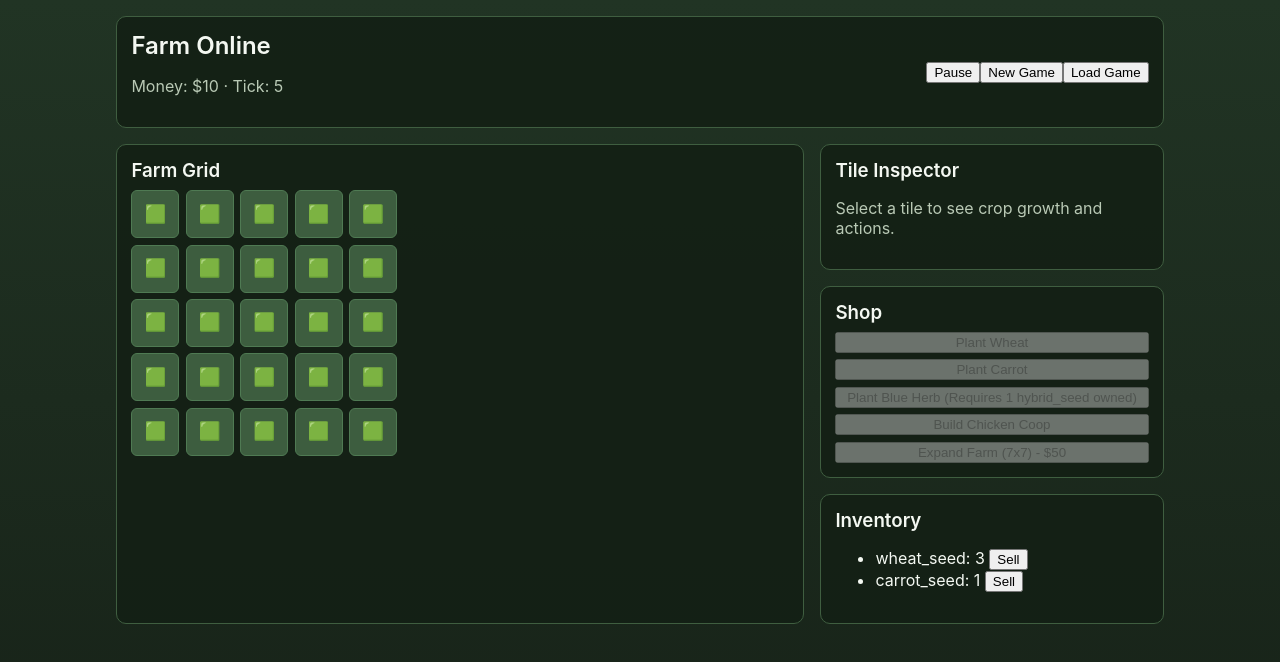
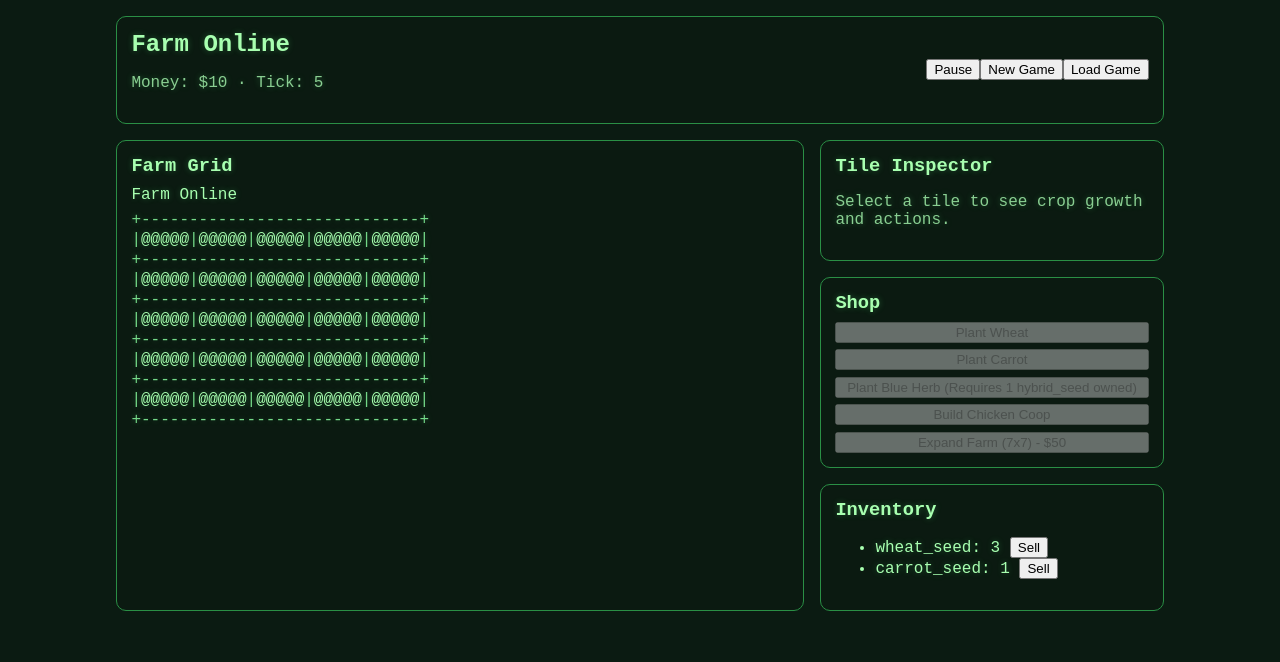
Before and after one commit to believeshe123-coder/Farm-Online, a React (Vite) app: page / in a window 1280 px wide. Shown: the top 662 px of the page. Built offline with nearby package versions, Linux system fonts and the light colour scheme.

Commit message:
Convert farm grid to ASCII terminal board

```diff
--- a/src/App.jsx
+++ b/src/App.jsx
@@ -1,6 +1,6 @@
 import { useEffect, useState } from 'react';
 import HudBar from './ui/HudBar';
-import FarmGrid from './ui/FarmGrid';
+import AsciiBoard from './ui/AsciiBoard';
 import ShopPanel from './ui/ShopPanel';
 import InventoryPanel from './ui/InventoryPanel';
 import TileInspector from './ui/TileInspector';
@@ -69,7 +69,7 @@ export default function App() {
         onLoadGame={handleLoadGame}
       />
       <main className="main-layout">
-        <FarmGrid
+        <AsciiBoard
           tiles={gameState.tiles}
           gridSize={gameState.gridSize}
           renderMode={gameState.renderMode}
--- /dev/null
+++ b/src/render/asciiBoard.js
@@ -0,0 +1,58 @@
+const TILE_WIDTH = 5;
+
+function tileToAsciiCell(tile) {
+  switch (tile.type) {
+    case 'growing':
+      return '#####';
+    case 'ready':
+      return '$$$$$';
+    case 'coop':
+      return 'CCCCC';
+    case 'tilled':
+      return '.....';
+    case 'empty':
+    default:
+      return '@@@@@';
+  }
+}
+
+export function buildAsciiBoard(state) {
+  const { tiles, gridSize, selectedTileIndex } = state;
+  const horizontalLine = `+${'-'.repeat(gridSize * TILE_WIDTH + (gridSize - 1))}+`;
+  const boardLines = [[{ text: horizontalLine, className: 'ascii-border' }]];
+
+  for (let row = 0; row < gridSize; row += 1) {
+    const rowTokens = [{ text: '|', className: 'ascii-border' }];
+
+    for (let col = 0; col < gridSize; col += 1) {
+      const index = row * gridSize + col;
+      const tile = tiles[index];
+      const classes = ['ascii-cell'];
+
+      if (tile?.type === 'ready') {
+        classes.push('is-ready');
+      }
+
+      if (selectedTileIndex === index) {
+        classes.push('is-selected');
+      }
+
+      rowTokens.push({ text: tileToAsciiCell(tile), className: classes.join(' ') });
+
+      if (col < gridSize - 1) {
+        rowTokens.push({ text: '|', className: 'ascii-border' });
+      }
+    }
+
+    rowTokens.push({ text: '|', className: 'ascii-border' });
+    boardLines.push(rowTokens);
+    boardLines.push([{ text: horizontalLine, className: 'ascii-border' }]);
+  }
+
+  return {
+    headerLines: ['Farm Online'],
+    boardLines,
+  };
+}
+
+export const ASCII_TILE_WIDTH = TILE_WIDTH;
--- a/src/styles.css
+++ b/src/styles.css
@@ -1,7 +1,7 @@
 :root {
-  font-family: Inter, system-ui, -apple-system, Segoe UI, Roboto, sans-serif;
-  color: #f4f8f2;
-  background: #1e2b20;
+  font-family: 'Courier New', Courier, monospace;
+  color: #a8ffb0;
+  background: #0b1b12;
 }
 
 * {
@@ -11,7 +11,9 @@
 body {
   margin: 0;
   min-height: 100vh;
-  background: linear-gradient(180deg, #213424, #172218);
+  background: #0b1b12;
+  color: #a8ffb0;
+  text-shadow: 0 0 6px rgba(92, 255, 130, 0.28);
 }
 
 #root {
@@ -40,8 +42,8 @@ body {
 
 .panel,
 .grid-panel {
-  background: rgba(19, 32, 21, 0.9);
-  border: 1px solid #3f5e40;
+  background: rgba(11, 27, 18, 0.92);
+  border: 1px solid #2a8f45;
   border-radius: 10px;
   padding: 0.9rem;
 }
@@ -53,32 +55,83 @@ h3 {
 }
 
 .muted {
-  color: #b9c9b5;
+  color: #89ce91;
 }
 
-.farm-grid {
-  --tile-size: 3rem;
-  display: grid;
-  gap: 0.4rem;
-  justify-content: start;
+.ascii-panel {
+  overflow: hidden;
 }
 
-.tile {
-  width: var(--tile-size);
-  height: var(--tile-size);
-  padding: 0;
-  display: grid;
-  place-items: center;
-  border-radius: 6px;
-  background: #3d5d3f;
-  border: 1px solid #4f7a53;
-  font-size: 1.1rem;
-  cursor: pointer;
+.ascii-scroll-wrap {
+  overflow-x: auto;
+  padding-bottom: 0.2rem;
 }
 
-.tile.selected {
-  outline: 2px solid #f2d27a;
-  outline-offset: 1px;
+.ascii-header,
+.ascii-board {
+  margin: 0;
+  font-family: inherit;
+  font-size: 1rem;
+  line-height: 1.25;
+  white-space: pre;
+}
+
+.ascii-header {
+  margin-bottom: 0.3rem;
+}
+
+.ascii-board-wrap {
+  --cell-width: 5ch;
+  --separator-width: 1ch;
+  --line-height: 1.25em;
+  position: relative;
+  display: inline-block;
+}
+
+.ascii-line {
+  display: block;
+  height: var(--line-height);
+}
+
+.ascii-border {
+  color: #74d888;
+}
+
+.ascii-cell {
+  display: inline-block;
+  width: var(--cell-width);
+}
+
+.ascii-cell.is-ready {
+  color: #d7ff9d;
+}
+
+.ascii-cell.is-selected {
+  background: #a8ffb0;
+  color: #0b1b12;
+  text-shadow: none;
+}
+
+.ascii-grid-overlay {
+  position: absolute;
+  left: 1ch;
+  top: calc(var(--line-height) + 1px);
+  display: grid;
+  grid-template-columns: repeat(var(--grid-size), var(--cell-width));
+  column-gap: var(--separator-width);
+  row-gap: var(--line-height);
+  pointer-events: none;
+}
+
+.ascii-grid-hitbox {
+  width: var(--cell-width);
+  height: var(--line-height);
+  background: transparent;
+  border: 0;
+  padding: 0;
+  margin: 0;
+  cursor: pointer;
+  pointer-events: auto;
 }
 
 .hud {
--- /dev/null
+++ b/src/ui/AsciiBoard.jsx
@@ -0,0 +1,48 @@
+import { buildAsciiBoard } from '../render/asciiBoard';
+
+export default function AsciiBoard({ tiles, gridSize, selectedTileIndex, onSelectTile }) {
+  const { headerLines, boardLines } = buildAsciiBoard({
+    tiles,
+    gridSize,
+    selectedTileIndex,
+  });
+
+  return (
+    <section className="grid-panel ascii-panel">
+      <h3>Farm Grid</h3>
+      <div className="ascii-scroll-wrap">
+        <pre className="ascii-header" aria-label="Farm title">
+          {headerLines.map((line, index) => (
+            <span key={`header-${index}`} className="ascii-line">
+              {line}
+            </span>
+          ))}
+        </pre>
+        <div className="ascii-board-wrap" style={{ '--grid-size': gridSize }}>
+          <pre className="ascii-board" aria-label="ASCII farm board">
+            {boardLines.map((lineTokens, lineIndex) => (
+              <span className="ascii-line" key={`line-${lineIndex}`}>
+                {lineTokens.map((token, tokenIndex) => (
+                  <span key={`line-${lineIndex}-token-${tokenIndex}`} className={token.className}>
+                    {token.text}
+                  </span>
+                ))}
+              </span>
+            ))}
+          </pre>
+          <div className="ascii-grid-overlay" aria-hidden="true">
+            {tiles.map((_, index) => (
+              <button
+                key={index}
+                type="button"
+                className="ascii-grid-hitbox"
+                title={`Tile ${index + 1}`}
+                onClick={() => onSelectTile(index)}
+              />
+            ))}
+          </div>
+        </div>
+      </div>
+    </section>
+  );
+}
```
